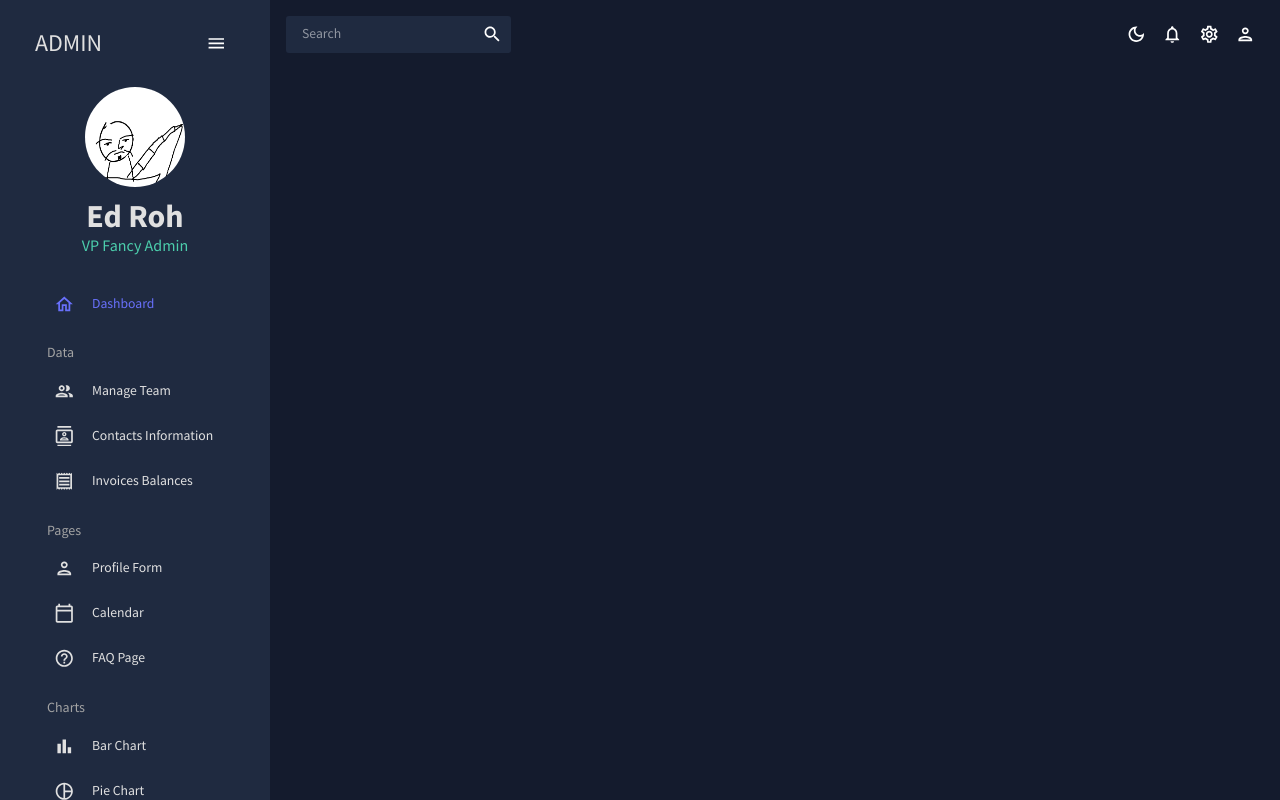
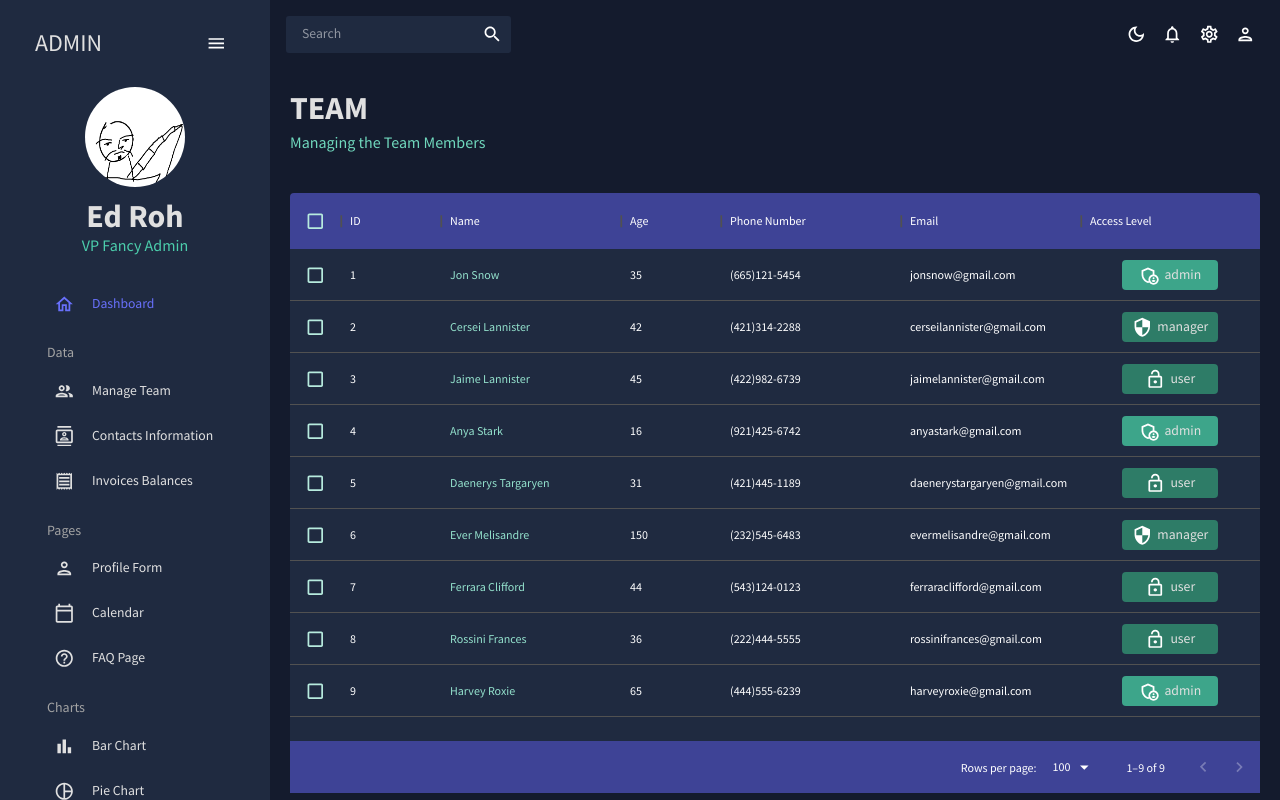
Before and after one commit to rudalson/admin-board2, a React (Create React App) app: page /team in a window 1280 px wide. Built offline with nearby package versions, Linux system fonts and the light colour scheme.

Commit message:
✅ added: manage team page

```diff
--- a/src/App.js
+++ b/src/App.js
@@ -5,6 +5,7 @@
 import Topbar from './scenes/global/Topbar';
 import Sidebar from './scenes/global/Sidebar';
 import Dashboard from './scenes/dashboard';
+import Team from './scenes/team';
 
 function App() {
   const [theme, colorMode] = useMode();
@@ -19,6 +20,7 @@
             <Topbar />
             <Routes>
               <Route path='/' element={<Dashboard />} />
+              <Route path='/team' element={<Team />} />
             </Routes>
           </main>
         </div>
--- a/src/scenes/dashboard/index.jsx
+++ b/src/scenes/dashboard/index.jsx
@@ -5,7 +5,7 @@
   return (
     <Box m='20px'>
       <Box display='flex' justifyContent='space-between' alignItems='center'>
-        <xHeader title='DASHBOARD' subtitle='Welcome to your dashboard' />
+        <Header title='DASHBOARD' subtitle='Welcome to your dashboard' />
       </Box>
     </Box>
   );
--- /dev/null
+++ b/src/scenes/team/index.jsx
@@ -0,0 +1,109 @@
+import { Box, Typography, useTheme } from '@mui/material';
+import { DataGrid } from '@mui/x-data-grid';
+import { tokens } from '../../theme';
+import { mockDataTeam } from '../../data/mockData';
+import AdminPanelSettingsOutlinedIcon from '@mui/icons-material/AdminPanelSettingsOutlined';
+import LockOpenOutlinedIcon from '@mui/icons-material/LockOpenOutlined';
+import SecurityOutlinedIcon from '@mui/icons-material/SecurityOutlined';
+import Header from '../../components/Header';
+
+const Team = () => {
+  const theme = useTheme();
+  const colors = tokens(theme.palette.mode);
+  const columns = [
+    { field: 'id', headerName: 'ID' },
+    {
+      field: 'name',
+      headerName: 'Name',
+      flex: 1,
+      cellClassName: 'name-column--cell',
+    },
+    {
+      field: 'age',
+      headerName: 'Age',
+      type: 'number',
+      headerAlign: 'left',
+      align: 'left',
+    },
+    {
+      field: 'phone',
+      headerName: 'Phone Number',
+      flex: 1,
+    },
+    {
+      field: 'email',
+      headerName: 'Email',
+      flex: 1,
+    },
+    {
+      field: 'accessLevel',
+      headerName: 'Access Level',
+      flex: 1,
+      renderCell: ({ row: { access } }) => {
+        return (
+          <Box
+            width='60%'
+            m='0 auto'
+            p='5px'
+            display='flex'
+            justifyContent='center'
+            backgroundColor={
+              access === 'admin'
+                ? colors.greenAccent[600]
+                : access === 'manager'
+                ? colors.greenAccent[700]
+                : colors.greenAccent[700]
+            }
+            borderRadius='4px'
+          >
+            {access === 'admin' && <AdminPanelSettingsOutlinedIcon />}
+            {access === 'manager' && <SecurityOutlinedIcon />}
+            {access === 'user' && <LockOpenOutlinedIcon />}
+            <Typography color={colors.grey[100]} sx={{ ml: '5px' }}>
+              {access}
+            </Typography>
+          </Box>
+        );
+      },
+    },
+  ];
+
+  return (
+    <Box m='20px'>
+      <Header title='TEAM' subtitle='Managing the Team Members' />
+      <Box
+        m='40px 0 0 0'
+        height='75vh'
+        sx={{
+          '& .MuiDataGrid-root': {
+            border: 'none',
+          },
+          '& .MuiDataGrid-cell': {
+            borderBottom: 'none',
+          },
+          '& .name-column--cell': {
+            color: colors.greenAccent[300],
+          },
+          '& .MuiDataGrid-columnHeaders': {
+            backgroundColor: colors.blueAccent[700],
+            borderBottom: 'none',
+          },
+          '& .MuiDataGrid-virtualScroller': {
+            backgroundColor: colors.primary[400],
+          },
+          '& .MuiDataGrid-footerContainer': {
+            borderTop: 'none',
+            backgroundColor: colors.blueAccent[700],
+          },
+          '& .MuiCheckbox-root': {
+            color: `${colors.greenAccent[200]} !important`,
+          },
+        }}
+      >
+        <DataGrid checkboxSelection rows={mockDataTeam} columns={columns} />
+      </Box>
+    </Box>
+  );
+};
+
+export default Team;
```
